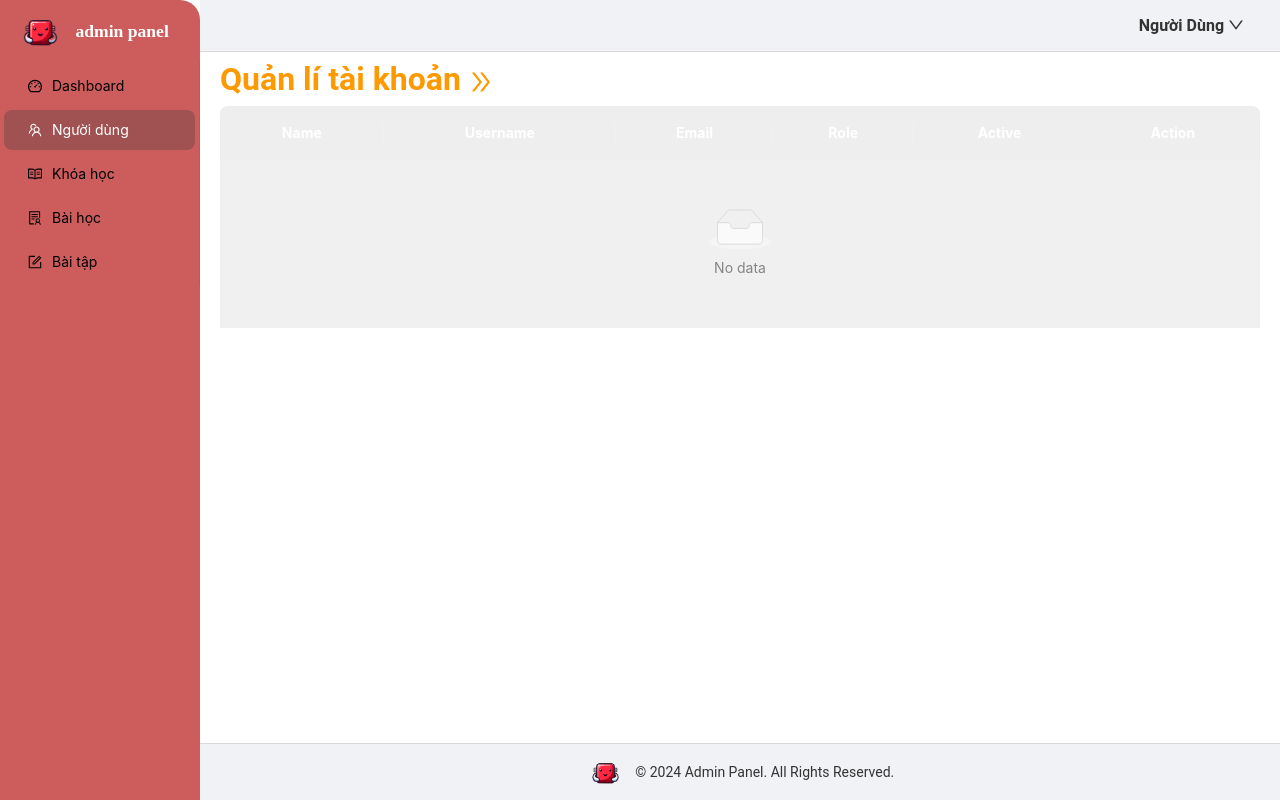
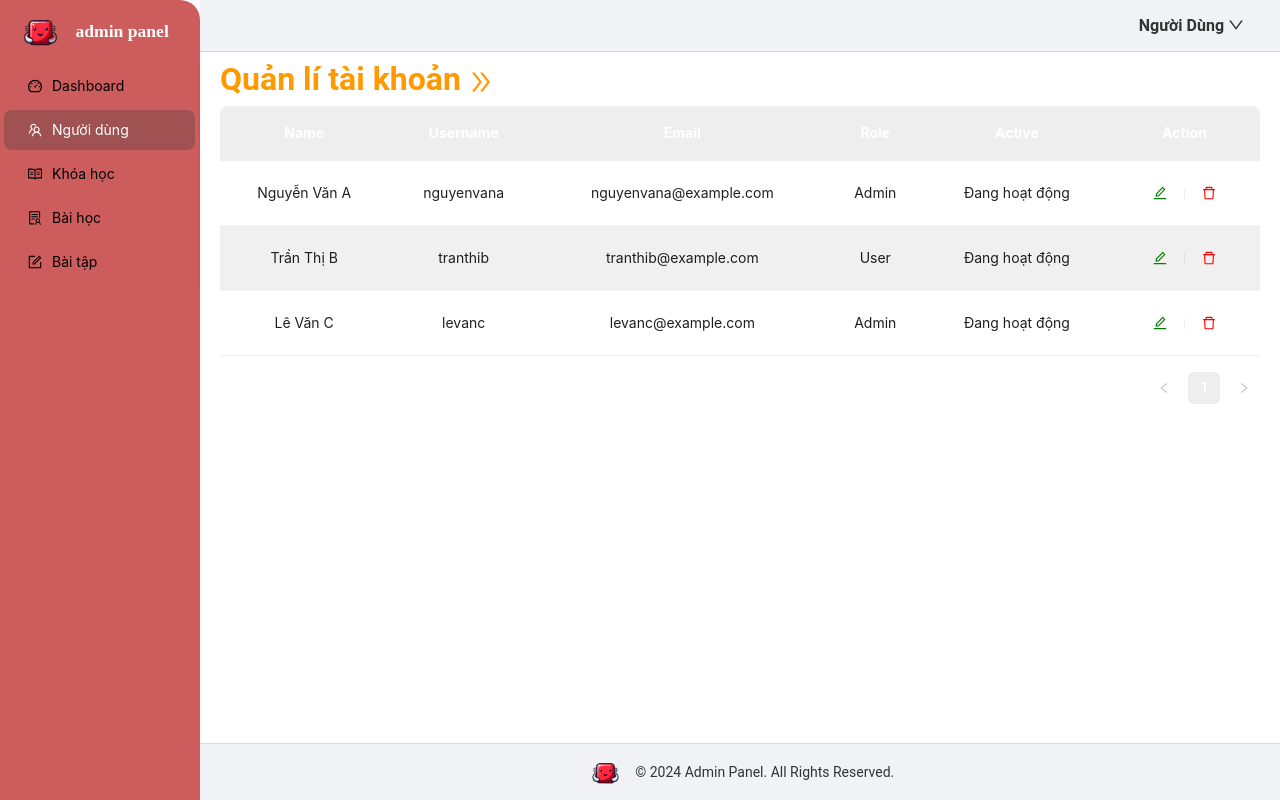
Before and after one commit to IdenticalSpring/cnfe, a Next.js app: page /admin/users in a window 1280 px wide. Built offline with nearby package versions, Linux system fonts and the light colour scheme.

Commit message:
fix call api admin

```diff
--- a/pages/admin/component/table/TableAccount.js
+++ b/pages/admin/component/table/TableAccount.js
@@ -3,7 +3,7 @@ import { Table, Button, Modal, notification } from 'antd';
 import { Divider } from "antd";
 import { EditOutlined, DeleteOutlined } from '@ant-design/icons';
 import styled from 'styled-components';
-import {adminAPI} from 'service/admin';
+// import {adminAPI} from 'service/admin'; // Cmt lại hàm gọi API
 
 // Styled component cho Table
 const StyledTable = styled(Table)`
@@ -33,11 +33,11 @@ const StyledTable = styled(Table)`
 
   .ant-table-tbody > tr {
     &:nth-child(odd) {
-      background-color: #f0f0f0; /* Màu xám cho hàng lẻ */
+      background-color: #ffffff; /* Màu xám cho hàng lẻ */
     }
 
     &:nth-child(even) {
-      background-color: #ffffff; /* Màu trắng cho hàng chẵn */
+      background-color: #f0f0f0; /* Màu trắng cho hàng chẵn */
     }
   }
 
@@ -59,35 +59,61 @@ const TableAccount = () => {
   const [isModalVisible, setIsModalVisible] = useState(false);
   const [selectedUserId, setSelectedUserId] = useState(null);
 
-  // Khởi tạo notification component
   const [api, contextHolder] = notification.useNotification();
 
-  // Hàm lấy dữ liệu từ API
-  const getAllData = async () => {
-    try {
-      const rq = await adminAPI.getAllUsers();
+  // const getAllData = async () => {
+  //   try {
+  //     const rq = await adminAPI.getAllUsers();
 
-      if (rq && rq.statusCode === 200) {
-        const users = rq.data.map(user => ({
-          id: user.id,
-          name: user.name,
-          username: user.username,
-          email: user.email,
-          role: user.role.charAt(0).toUpperCase() + user.role.slice(1),
-          active: user.isActive ? 'Đang hoạt động' : 'Vô hiệu',
-        }));
-        setData(users);
-      } else {
-        console.error("Lỗi trong quá trình lấy dữ liệu");
-      }
-    } catch (error) {
-      console.error("Không thể gọi API:", error);
-    }
-  };
+  //     if (rq && rq.statusCode === 200) {
+  //       const users = rq.data.map(user => ({
+  //         id: user.id,
+  //         name: user.name,
+  //         username: user.username,
+  //         email: user.email,
+  //         role: user.role.charAt(0).toUpperCase() + user.role.slice(1),
+  //         active: user.isActive ? 'Đang hoạt động' : 'Vô hiệu',
+  //       }));
+  //       setData(users);
+  //     } else {
+  //       console.error("Lỗi trong quá trình lấy dữ liệu");
+  //     }
+  //   } catch (error) {
+  //     console.error("Không thể gọi API:", error);
+  //   }
+  // };
 
+  // Dữ liệu giả (fake data)
+  const fakeData = [
+    {
+      id: 1,
+      name: 'Nguyễn Văn A',
+      username: 'nguyenvana',
+      email: 'nguyenvana@example.com',
+      role: 'Admin',
+      active: 'Đang hoạt động',
+    },
+    {
+      id: 2,
+      name: 'Trần Thị B',
+      username: 'tranthib',
+      email: 'tranthib@example.com',
+      role: 'User',
+      active: 'Vô hiệu',
+    },
+    {
+      id: 3,
+      name: 'Lê Văn C',
+      username: 'levanc',
+      email: 'levanc@example.com',
+      role: 'Admin',
+      active: 'Đang hoạt động',
+    },
+  ];
 
   useEffect(() => {
-    getAllData();
+    // getAllData(); // Gọi API bị comment lại
+    setData(fakeData); // Dùng data giả
   }, []);
 
   const columns = [
@@ -149,12 +175,11 @@ const TableAccount = () => {
     setData(data.filter(user => user.id !== selectedUserId));
     setIsModalVisible(false);
 
-    // Hiển thị notification sau khi xóa thành công
     api.open({
       message: 'Xóa thành công',
       description: 'Tài khoản đã được xóa thành công!',
       placement: 'bottomRight',
-      duration: 3, // Hiển thị trong 3 giây
+      duration: 3,
       pauseOnHover: true,
       style: {
         position: 'relative',
--- a/service/admin.js
+++ b/service/admin.js
@@ -14,7 +14,7 @@ export const adminAPI = {
             // Thêm token vào headers của request
             const response = await request.get('/admin/users/list', {
                 headers: {
-                    Authorization: `Bearer ${token}`,
+                    'Authorization': `Bearer ${token}`,
                 },
             });
             console.log("Response data:", response.data);
```
Also changed, not shown: pages/admin/courses.js (+8 -3 lines).
